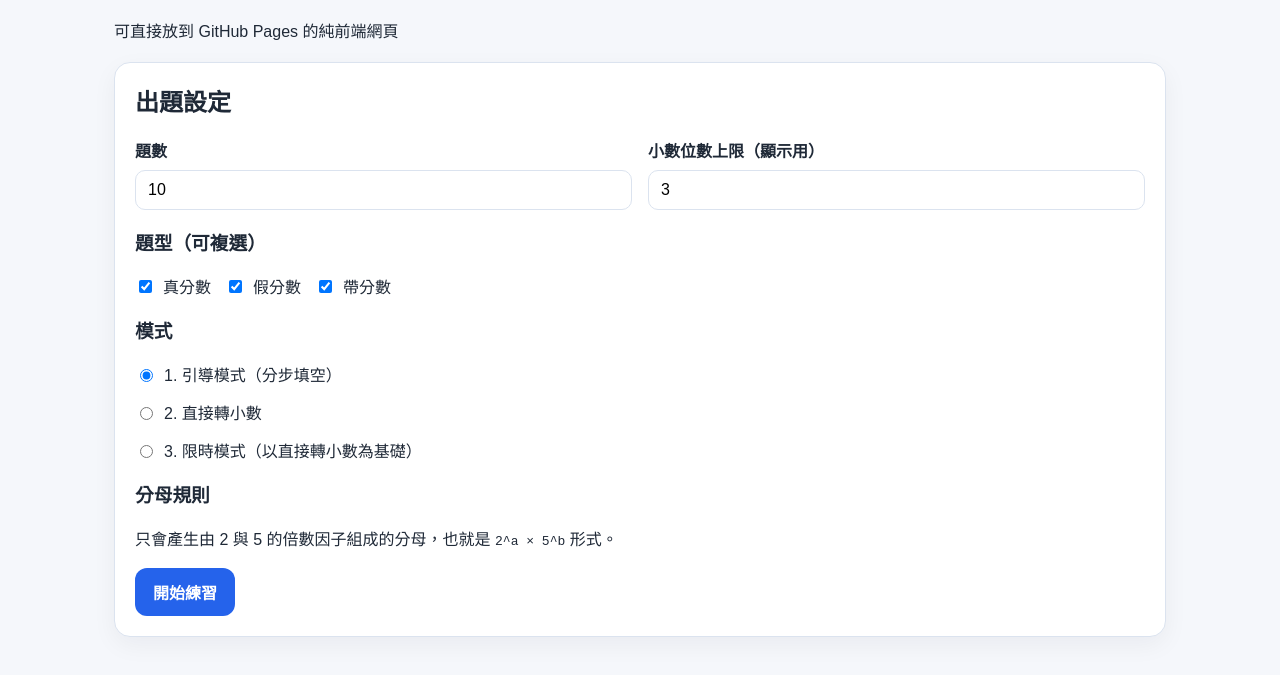
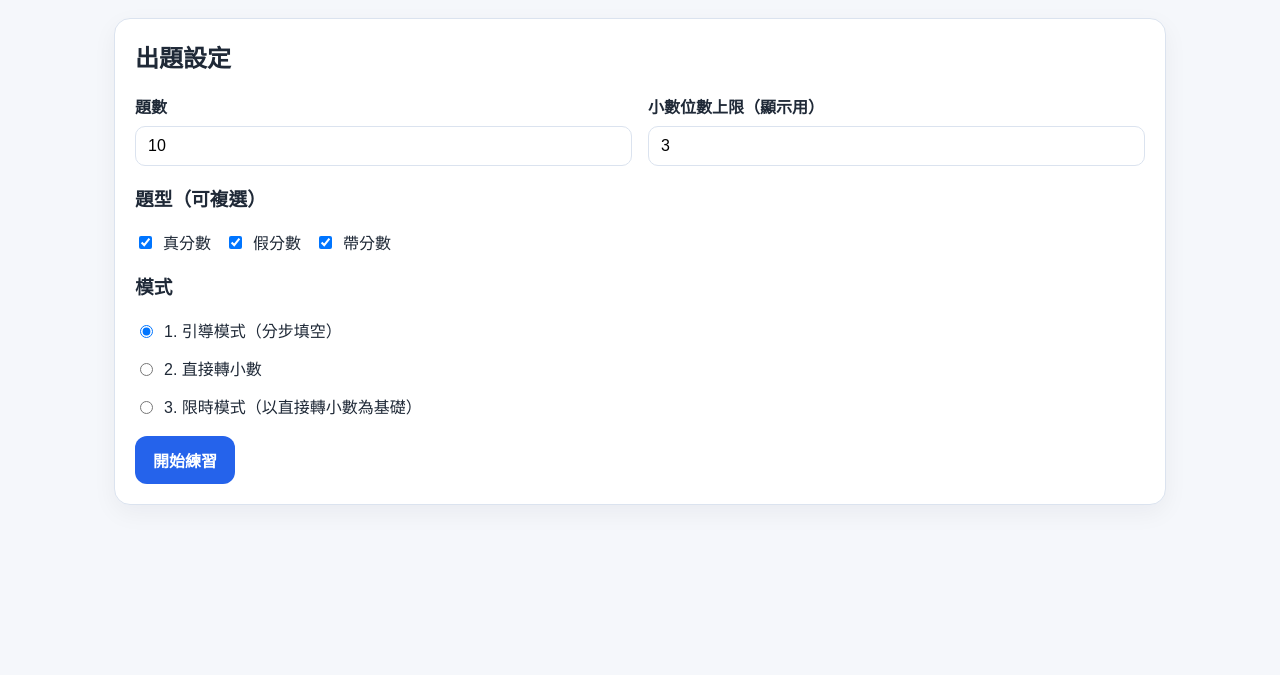
Before and after one commit to 9e6r0i3c0y7u/fraction-to-decimal, a plain HTML site: page index.html in a window 1280 px wide. Shown: the part 73-748 px from the top of the page. Drawn offline with Linux system fonts and the light colour scheme.

Commit message:
Update index.html

```diff
--- a/index.html
+++ b/index.html
@@ -10,7 +10,6 @@
   <div class="container">
     <header>
       <h1>分數轉小數練習器</h1>
-      <p>可直接放到 GitHub Pages 的純前端網頁</p>
     </header>
 
     <section class="card settings">
@@ -64,12 +63,6 @@
           </label>
         </div>
       </div>
-
-      <div class="block">
-        <h3>分母規則</h3>
-        <p>只會產生由 2 與 5 的倍數因子組成的分母，也就是 <code>2^a × 5^b</code> 形式。</p>
-      </div>
-
       <button id="startBtn" class="primary">開始練習</button>
     </section>
 
```
